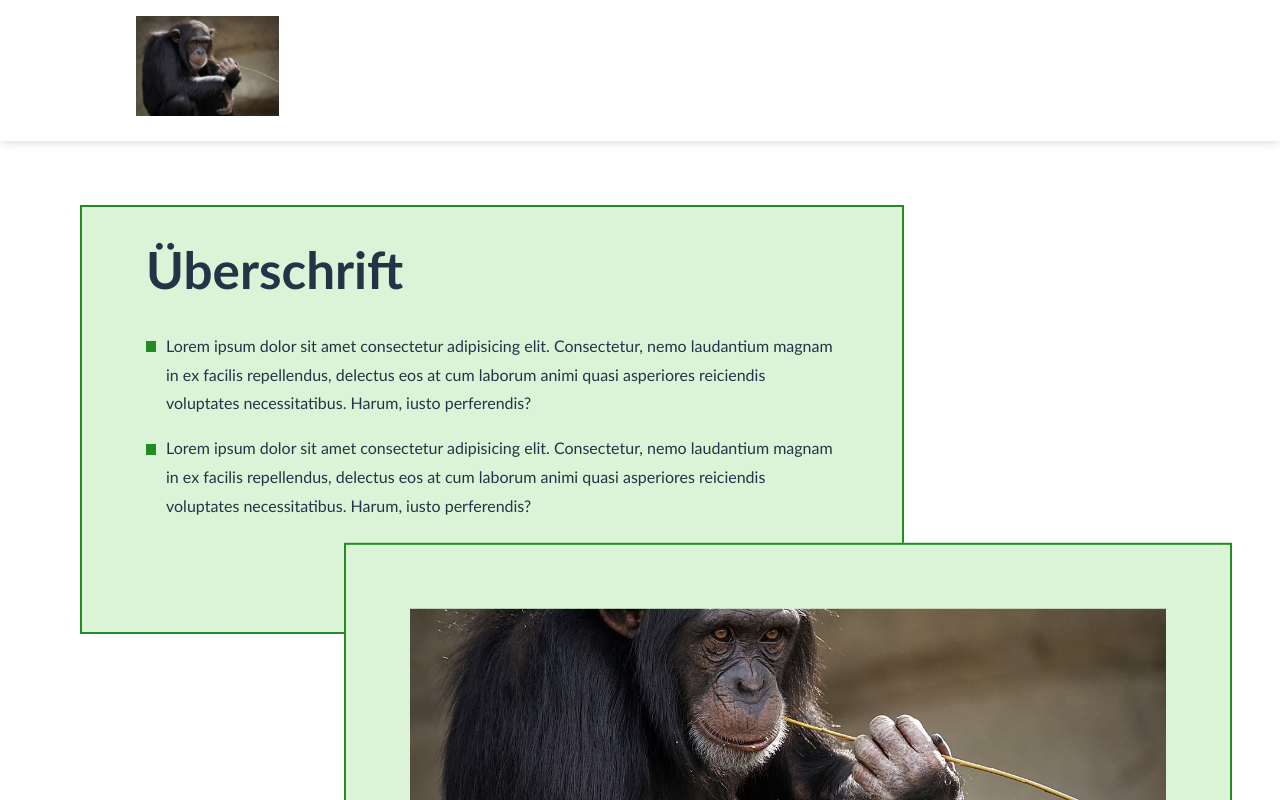
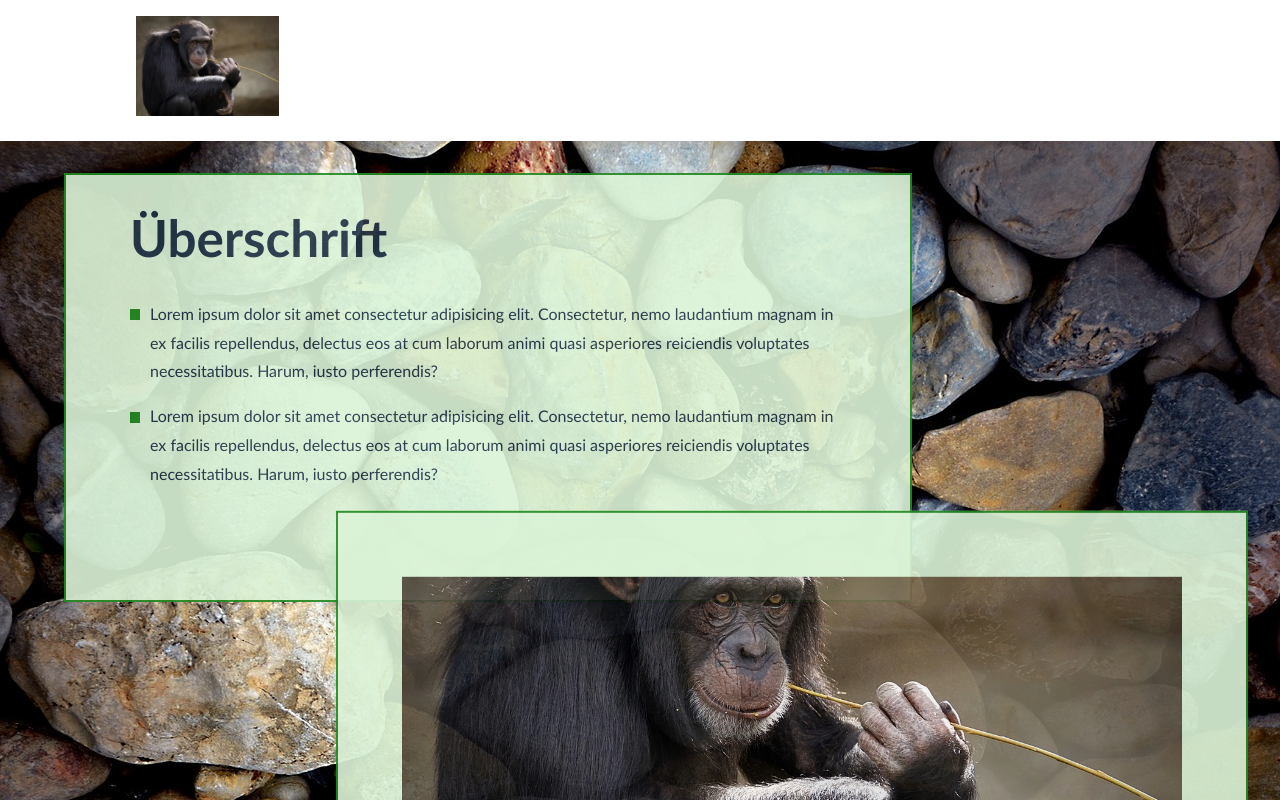
Before and after one commit to dscmari/ak-website, a React (Vite) app: page / in a window 1280 px wide. Shown: the top 800 px of the page. Built offline with nearby package versions, Linux system fonts and the light colour scheme.

Commit message:
test bg image

```diff
--- a/src/css/home.css
+++ b/src/css/home.css
@@ -5,7 +5,8 @@
 }
 
 .home-container {
-    margin: 1rem;
+    background-image: url('../assets/bg-test.jpg');
+
   }
 
   @media (min-width: 825px) {
@@ -13,7 +14,7 @@
         display: grid;
         grid-template-columns: repeat(2, 1fr);
 
-        margin: 2rem 2rem 0 2rem;
+        margin: 0rem 2rem 0 2rem;
       }
       .portrait {
         width: 100%;
@@ -27,12 +28,14 @@
         flex-direction: column;
         background-color: var(--secondary-color);
         padding: 2rem;
+        opacity: 0.9;
       }
 
       .headline-container {
         background-color: var(--secondary-color);
         padding:0 2rem 2rem 2rem;
         border-left: solid var(--primary-color) 2px;
+        opacity: 0.9;
       }
   }
 
@@ -42,7 +45,7 @@
         grid-template-columns: repeat(4, 1fr);
         grid-template-rows: repeat(2, 1fr);
 
-        margin: 2rem 2rem 0 2rem;
+        margin: 0 2rem 0 2rem;
       }
 
   .portrait {
--- a/src/css/navigation.css
+++ b/src/css/navigation.css
@@ -1,7 +1,7 @@
 .nav-container {
   position: sticky;
   top:0;
-  z-index: 10;
+  z-index: 100;
 }
 
 nav {
```
Also changed, not shown: src/assets/bg-test.jpg (added).
